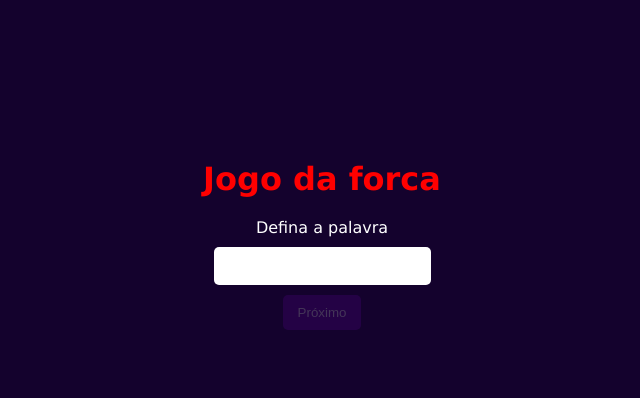
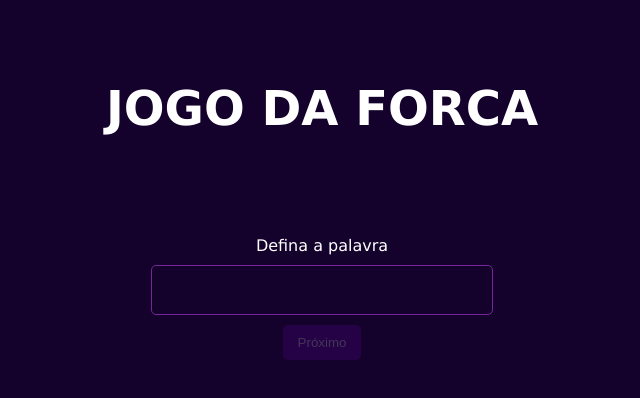
Before and after one commit to JuuhSouza/jogo-da-forca, a Vue app: page / in a window 1280 px wide. Shown: the top 398 px of the page, without its empty margins (318-958 px from the left). Built offline with nearby package versions, Linux system fonts and the light colour scheme.

Commit message:
Atualizando front

```diff
--- a/src/App.vue
+++ b/src/App.vue
@@ -11,8 +11,6 @@
 
 <style>
 .game{
-    width: 100%;
-    height: 100%;
     display: flex;
     flex-direction: column;
     justify-content: center;
--- a/src/assets/css/global.css
+++ b/src/assets/css/global.css
@@ -4,7 +4,10 @@
     --color-button: white;
     --color-form: #14022D;
     --color-title-input: #ffffff;
-
+    --color-title: #ffffff;
+    --border-form:#78249A;
+    --dica:#F4EDE7;
+    --linha-palavra:#F50674;
 }
 
 
@@ -18,9 +21,6 @@ html,
 body {
     background-color: var(--background-global);
     font-family: Verdana, Geneva, Tahoma, sans-serif;
-    width: 100%;
-    height: 100%;
-    margin: 5rem 0 0 0;
 }
 
 button {
--- a/src/components/Final.vue
+++ b/src/components/Final.vue
@@ -1,14 +1,14 @@
 <template>
    <div class="final">
-     <div :class="`final-texto ${etapa}`">
-        <h3>{{texto}}</h3>
-
-        <button
+    <button
         type="button"
         @click="jogarNovamente"
         class="final-botao">
             Jogar novamente
         </button>
+
+     <div :class="`final-texto ${etapa}`">
+        <h3>{{texto}}</h3>
      </div>
    </div>
 </template>
@@ -40,4 +40,9 @@ export default {
 .final-texto.ganhador{
     color: green;
 }
+
+.final-botao {
+    margin: 2rem;
+    font-size: 1.2rem;
+}
 </style>
--- a/src/components/Forca.vue
+++ b/src/components/Forca.vue
@@ -24,6 +24,6 @@ export default {
 
 <style>
 .forca img{
-    height: 100px;
+    height:200px;
 }
 </style>
--- a/src/components/Formulario.vue
+++ b/src/components/Formulario.vue
@@ -52,12 +52,13 @@ export default {
 }
 
 .formulario-input{
-    padding: 10px 5px;
-    border: 0;
+    padding: 10px 15px;
+    border: 1px solid var(--border-form);
     border-radius: 5px;
     margin: 10px 0;
-    color: var(--color-form);
-    font-size: 1rem;
+    background-color: transparent;
+    color: white;
+    font-size: 1.5rem;
     text-align: center;
 }
 </style>
--- a/src/components/Inicio.vue
+++ b/src/components/Inicio.vue
@@ -1,5 +1,7 @@
 <template>
-    <h1> Jogo da forca</h1>
+    <div class="titulo-inicio">
+        <h1> Jogo da forca</h1>
+    </div>
 
     <section v-if="tela === 'inicio'" id="inicio">
         <formulario
@@ -107,7 +109,12 @@ export default {
 </script>
 
 <style>
-h1{
-    color: red;
+.titulo-inicio{
+    margin: 5rem;
+}
+.titulo-inicio h1{
+    font-size: 3rem;
+    text-transform: uppercase;
+    color: var(--color-title-input);
 }
 </style>
--- a/src/components/Jogo.vue
+++ b/src/components/Jogo.vue
@@ -21,7 +21,7 @@
         <Final
         v-if="etapa != 'jogo'"
         :etapa="etapa"
-        :texto="etapa === 'ganhador' ? 'Parabens :)' : 'Loseer'"
+        :texto="etapa === 'ganhador' ? 'Parabens você não é tao burro assim :)' : 'Tenta de novo pra ve se acerta burro!'"
         :jogarNovamente="jogarNovamente"
         />
    </div>
@@ -43,7 +43,7 @@ export default {
         etapa: String,
         letras: Array,
         jogar: Function,
-        jogarNovamente: Function
+        jogarNovamente: Function,
     },
     components: {
         Forca, Palavra, Teclado, Final
--- a/src/components/Palavra.vue
+++ b/src/components/Palavra.vue
@@ -28,7 +28,7 @@ export default {
 
 <style>
 .palavra{
-    color: red;
+    color: var(--dica);
     text-transform: uppercase;
     font-size: 1.5rem;
     display: flex;
@@ -46,7 +46,7 @@ export default {
     height: 30px;
     width: 30px;
     margin: 0px 5px;
-    border-bottom: 1px solid blue;
+    border-bottom: 1px solid var(--linha-palavra);
     display: flex;
     justify-content: center;
     align-items: center;
--- a/src/components/Teclado.vue
+++ b/src/components/Teclado.vue
@@ -24,7 +24,7 @@ export default {
     },
     data() {
         return {
-                alfabeto: "abcdefghijklmnopqrstuvwxyz".split("")
+                alfabeto: "abcçdefghijklmnopqrstuvwxyz".split("")
         }
     }
 }
@@ -42,5 +42,6 @@ export default {
 .teclado-botao{
     margin: 5px;
     text-transform: uppercase;
+    font-size: 1.3rem;
 }
 </style>
--- a/vite.config.js
+++ b/vite.config.js
@@ -1,7 +1,8 @@
 import { defineConfig } from 'vite'
 import vue from '@vitejs/plugin-vue'
 
+// https://vite.dev/config/
 export default defineConfig({
   plugins: [vue()],
-  base: '/jogo-da-forca_vue/'
+  base: '/jogo-da-forca/'
 })
```
